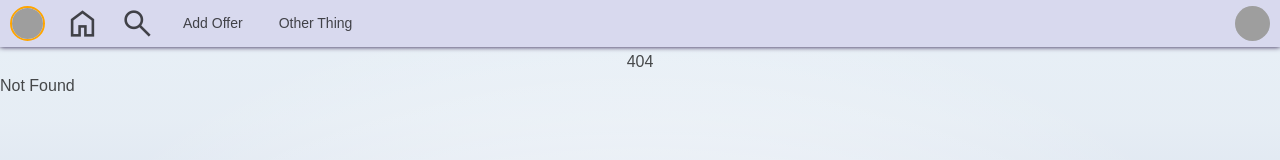
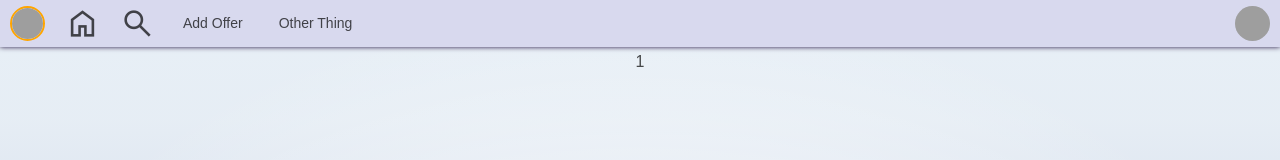
Before and after one commit to nevoniuk/SalaryMatch, a SvelteKit app: page /city/1 in a window 1280 px wide. Before the commit this address had no page. Shown: the top 160 px of the page. Built offline with nearby package versions, Linux system fonts and the light colour scheme; grey boxes are pictures that could not be loaded.

Commit message:
initial folder layout

```diff
--- /dev/null
+++ b/src/routes/city/[cityName]/+page.js
@@ -0,0 +1,4 @@
+/** @type {import('./$types').PageLoad} */
+export function load({ params }) {
+    return {cityName: params.cityName};
+}
--- /dev/null
+++ b/src/routes/city/[cityName]/+page.svelte
@@ -0,0 +1,7 @@
+<script>
+    // import { page } from '$app/stores'
+    // const email = $page.url.searchParams('email')
+    export let data;
+</script>
+
+<h1>{data.cityName}</h1>
```
